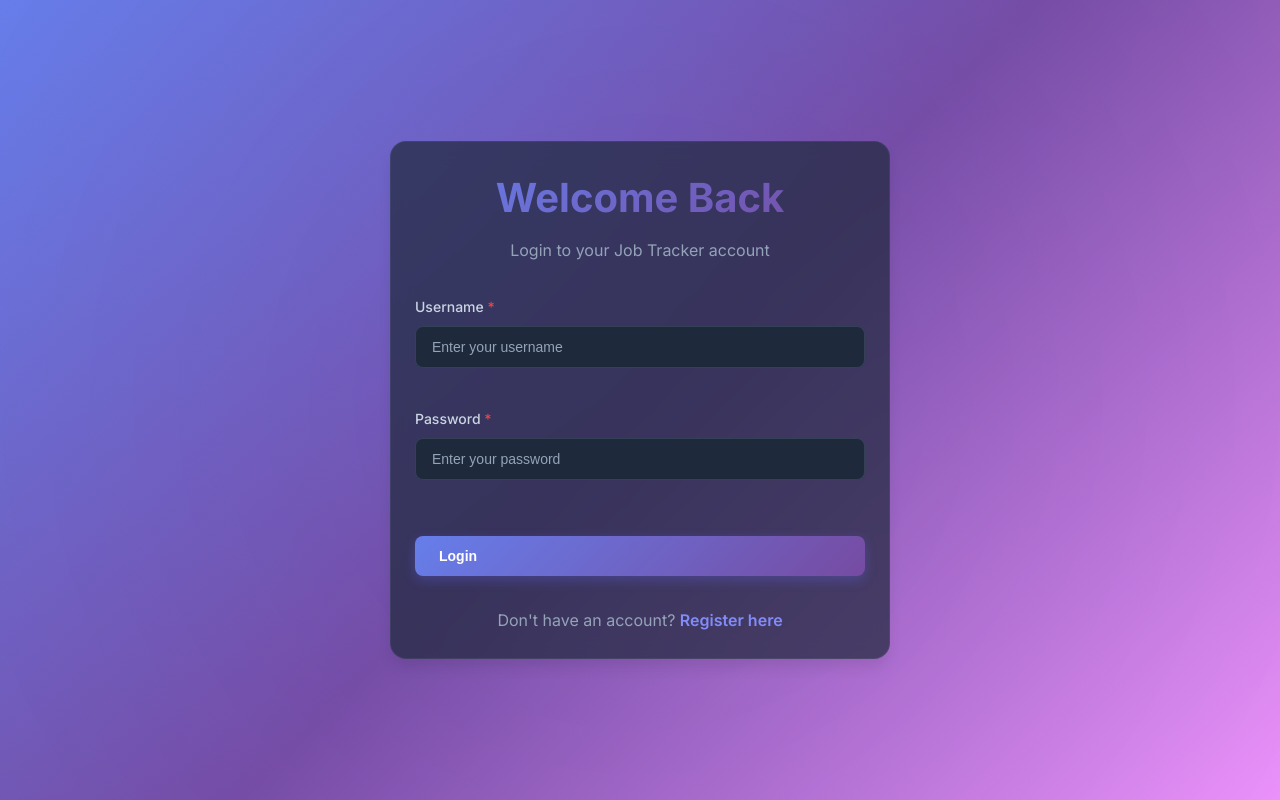
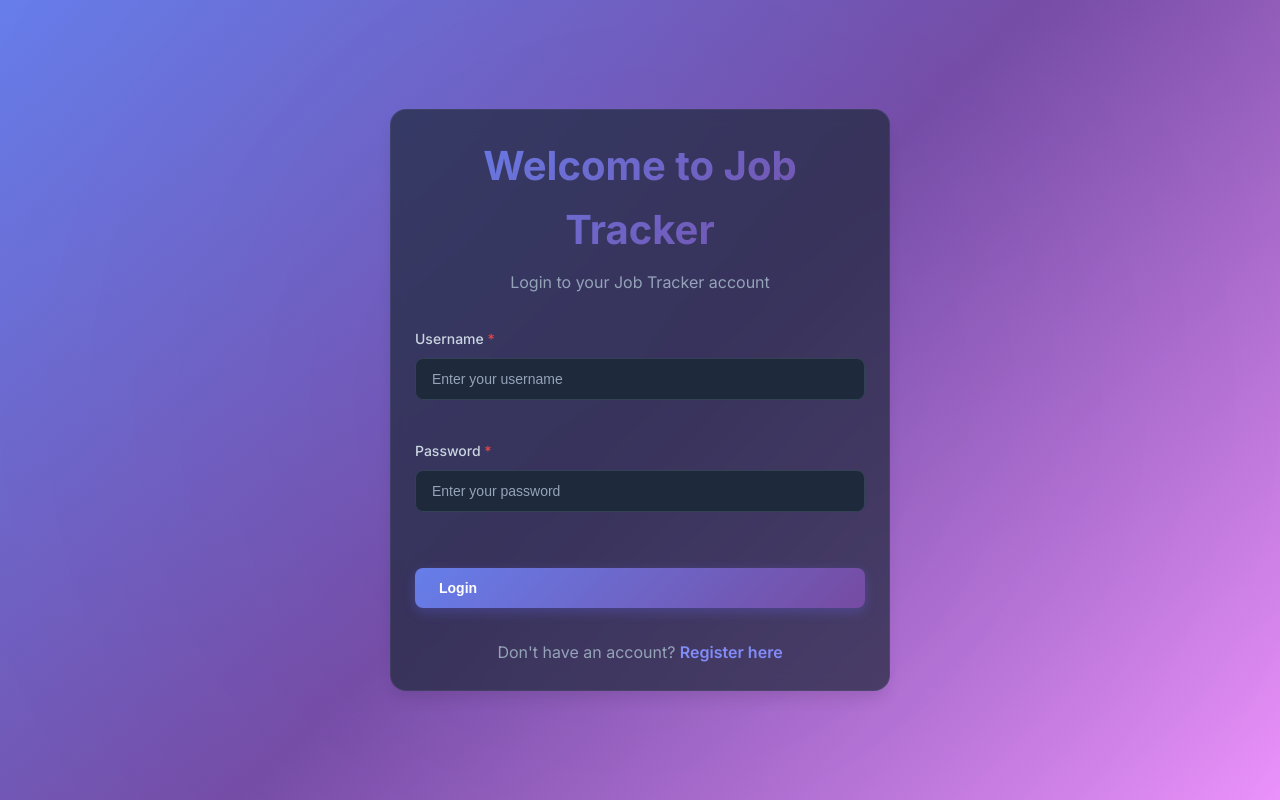
Before and after one commit to ajmalnihad/job-tracker, a React (Vite) app in the folder frontend/: page /login in a window 1280 px wide. Built offline with nearby package versions, Linux system fonts and the light colour scheme; no server answers.

Commit message:
Testing CI/CD Automation

```diff
--- a/frontend/src/pages/Login.jsx
+++ b/frontend/src/pages/Login.jsx
@@ -47,7 +47,7 @@ const Login = () => {
         <div className="auth-container">
             <div className="auth-card card">
                 <div className="auth-header">
-                    <h1 className="gradient-text">Welcome Back</h1>
+                    <h1 className="gradient-text">Welcome to Job Tracker</h1>
                     <p className="text-muted">Login to your Job Tracker account</p>
                 </div>
 
```
